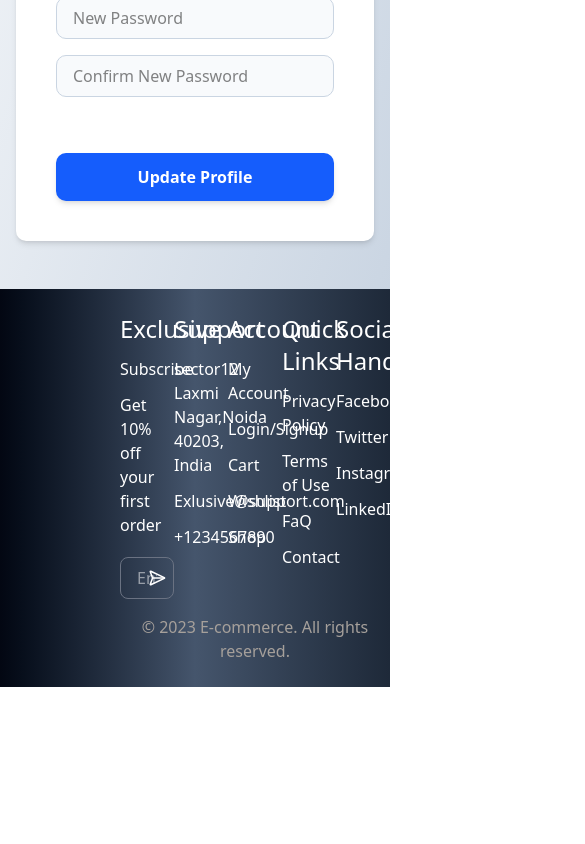
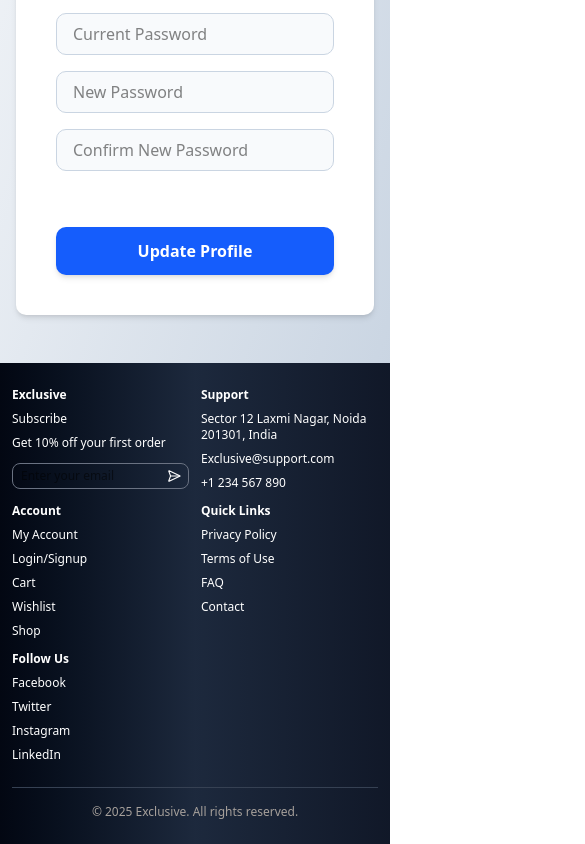
Before and after one commit to imshubhamgiri/E-commerce, a React (Vite) app in the folder client/: page /user/profile in a window 390 px wide. Shown: the part 1070-1914 px from the top of the page, 585 px wide, since content can reach past the window. Before the commit the page ends 1757 px from the top, so only its background shows below. Built offline with nearby package versions, Linux system fonts and the light colour scheme.

Commit message:
worked on responsiveness

```diff
--- a/client/src/components/Login.jsx
+++ b/client/src/components/Login.jsx
@@ -15,8 +15,8 @@
 
 
   return (
-    <div className='grid grid-cols-2 min-h-[70vh] my-10'>
-      <div className='right h-full overflow-hidden'>
+    <div className='md:grid md:grid-cols-2 md:min-h-[70vh] my-10'>
+      <div className='right hidden md:block h-full overflow-hidden'>
         <img
           src="https://images.unsplash.com/photo-1523275335684-37898b6baf30?ixlib=rb-4.0.3&ixid=M3wxMjA3fDB8MHxzZWFyY2h8Mnx8bG9naW58ZW58MHx8MHx8fDA%3D&w=1000&q=80"
           alt="login image"
@@ -24,7 +24,7 @@
         />
       </div>
       <div className='flex items-center justify-center w-full '>
-        <div className='flex flex-col w-1/2 items-start'>
+        <div className='flex flex-col md:w-1/2 items-start'>
             <div className='mb-8'>
         <h2 className='text-3xl font-semibold mb-2'>Log in to Exclusive</h2>
         <p className='font-light'>Access to premium content awaits you.</p>
--- a/client/src/components/Navbar2.jsx
+++ b/client/src/components/Navbar2.jsx
@@ -7,11 +7,12 @@
   const { cartItems } = useCart();
 
   return (
-    <div className='px-12 pt-8 pb-4 border-b'>
-        <div className='flex  justify-around items-center'>
-            <div>
+    <div className='lg:px-12 pt-8 pb-4 border-b'>
+        <div className='flex gap-4 flex-col md:flex-row justify-between items-center'>
+            <div className=''>
             <h2 className='text-3xl font-medium '>Exclusive</h2>
             </div>
+            <div></div>
             <div >
                 <ul className='flex gap-10'>
                     <li>
--- a/client/src/components/Promotion.jsx
+++ b/client/src/components/Promotion.jsx
@@ -19,16 +19,16 @@
 
   return (
     <>
-    <div className='top bg-black flex justify-center  w-full sticky top-0 z-50 px-5 py-2'>
+    <div className='top bg-black flex justify-center  w-full sticky top-0 z-50 md:px-5 py-2'>
       <div className='main w-full flex justify-center'>
-        <p className='text-stone-100'>
+        <p className='text-stone-100 font-thin md:text-lg text-sm'>
             Hallowin sale For up to 50% off! Use Code "HALLOWIN50"
             <NavLink to="/product" className='underline ml-2 transition-transform inline-block font-semibold hover:scale-110 text-white'>
               Shop Now
             </NavLink>
         </p>
       </div>
-      <div className='relative mr-14'>
+      <div className='relative mr:5 md:mr-14'>
         <button
          onBlur={handleBlur}
          onClick={()=> seteToH(!eToH)}
--- a/client/src/components/common/Timestamp.jsx
+++ b/client/src/components/common/Timestamp.jsx
@@ -61,7 +61,7 @@
 
     // 4. Minimal Render Output
     return (
-        <div className="text-sm font-mono px-3 text-gray-800   border-gray-300 rounded-lg bg-white shadow-sm">
+        <div className="text-sm font-mono md:px-3 text-gray-800   border-gray-300 rounded-lg bg-white shadow-sm">
             {isFinished ? (
                 <span className="text-red-600 font-bold">Countdown Complete!</span>
             ) : (
--- a/client/src/components/layout/Footer.jsx
+++ b/client/src/components/layout/Footer.jsx
@@ -1,74 +1,70 @@
-import { Facebook, SendHorizontal } from 'lucide-react'
+import { SendHorizontal } from 'lucide-react'
 import React from 'react'
 import { Link } from 'react-router-dom'
 
 const Footer = () => {
   return (
-    <footer className='bg-linear-to-r from-gray-950 via-slate-600 pl-30 to-gray-800 text-stone-400 py-6 w-full'>
-      <div className='container  m-auto  grid grid-cols-5 mb-4'>
-          {/* <p className='text-sm'>Follow us on social media:</p>
-          <div className='flex flex-col gap-4 ml-4'>
-            <a href="#" className='hover:text-white'>Facebook</a>
-            <a href="#" className='hover:text-white'>Twitter</a>
-            <a href="#" className='hover:text-white'>Instagram</a>
-          </div> */}
+    <footer className='bg-linear-to-r from-gray-950 via-slate-800 to-gray-900 text-stone-400 py-6 w-full'>
+      <div className='container m-auto px-3 lg:px-8'>
+        <div className='grid grid-cols-2 sm:grid-cols-2 justify-center  md:grid-cols-5 gap-3 sm:gap-6 mb-6'>
 
-          <div className='flex gap-3 flex-col text-white'>
-            <h2 className='text-2xl hover:underline cursor-pointer'>Exclusive</h2>
-            <p className='hover:underline cursor-pointer'>Subscribe</p>
-            <p className='hover:underline cursor-pointer'>Get 10% off your first order</p>
-           <div className='flex relative w-fit items-center mt-2'>
-             <input type="email" placeholder='Enter your email' className='py-2 px-4 outline-none border w-full border-gray-500 rounded-md'/>
-             <SendHorizontal size={18} className=' mr-1 cursor-pointer absolute right-1' />
-           </div>
+          {/* Exclusive */}
+          <div className='flex gap-2 flex-col text-white'>
+            <h2 className='text-xs sm:text-lg lg:text-2xl font-bold hover:underline cursor-pointer'>Exclusive</h2>
+            <p className='text-xs hover:underline cursor-pointer'>Subscribe</p>
+            <p className='text-xs'>Get 10% off your first order</p>
+            <div className='flex relative w-full items-center mt-1'>
+              <input
+                type="email"
+                placeholder='Enter your email'
+                className='py-1 px-2 outline-none border w-full border-gray-500 rounded-md text-xs text-black'
+              />
+              <SendHorizontal size={14} className='mr-1 cursor-pointer absolute right-1' />
+            </div>
           </div>
 
-          <div className='flex gap-3 flex-col text-white'>
-            <h2 className='text-2xl'>Support</h2>
-
-            <p className=' pr-28 text-md'>sector12 Laxmi Nagar,Noida 40203, India</p>
-            <p className='text-md'>Exlusive@support.com</p>
-            <p className='text-md'>+1234567890</p>
+          {/* Support */}
+          <div className='flex gap-2 flex-col text-white'>
+            <h2 className='text-xs sm:text-lg lg:text-2xl font-bold'>Support</h2>
+            <p className='text-xs'>Sector 12 Laxmi Nagar, Noida 201301, India</p>
+            <p className='text-xs break-all'>Exclusive@support.com</p>
+            <p className='text-xs'>+1 234 567 890</p>
           </div>
 
-          <div className='flex gap-3 flex-col text-white'>
-            <h2 className='text-2xl hover:underline cursor-pointer'>Account</h2>
-
-            <Link to="/account" className=' pr-28 text-md hover:underline cursor-pointer'>My Account</Link>
-            <Link to="/Login" className=' pr-28 text-md hover:underline cursor-pointer'>Login/Signup</Link>
-            <Link to="/cart" className=' pr-28 text-md hover:underline cursor-pointer'>Cart</Link>
-            <Link to="/wishlist" className=' pr-28 text-md hover:underline cursor-pointer'>Wishlist</Link>
-            <Link to="/product" className=' pr-28 text-md hover:underline cursor-pointer'>Shop</Link>
+          {/* Account */}
+          <div className='flex gap-2 flex-col text-white'>
+            <h2 className='text-xs sm:text-lg lg:text-2xl font-bold hover:underline cursor-pointer'>Account</h2>
+            <Link to="/account" className='text-xs hover:underline cursor-pointer'>My Account</Link>
+            <Link to="/login" className='text-xs hover:underline cursor-pointer'>Login/Signup</Link>
+            <Link to="/cart" className='text-xs hover:underline cursor-pointer'>Cart</Link>
+            <Link to="/wishlist" className='text-xs hover:underline cursor-pointer'>Wishlist</Link>
+            <Link to="/product" className='text-xs hover:underline cursor-pointer'>Shop</Link>
           </div>
 
-          <div className='flex gap-3 flex-col text-white'>
-            <h2 className='text-2xl hover:underline cursor-pointer'>Quick Links</h2>
-
-            <Link to="/account" className='  text-md hover:underline cursor-pointer'>Privacy Policy</Link>
-            <Link to="/Login" className='  text-md hover:underline cursor-pointer'>Terms of Use</Link>
-            <Link to="/cart" className='  text-md hover:underline cursor-pointer'>FaQ</Link>
-            <Link to="/wishlist" className='  text-md hover:underline cursor-pointer'>Contact</Link>
+          {/* Quick Links */}
+          <div className='flex gap-2 flex-col text-white'>
+            <h2 className='text-xs sm:text-lg lg:text-2xl font-bold hover:underline cursor-pointer'>Quick Links</h2>
+            <Link to="#" className='text-xs hover:underline cursor-pointer'>Privacy Policy</Link>
+            <Link to="#" className='text-xs hover:underline cursor-pointer'>Terms of Use</Link>
+            <Link to="#" className='text-xs hover:underline cursor-pointer'>FAQ</Link>
+            <Link to="#" className='text-xs hover:underline cursor-pointer'>Contact</Link>
           </div>
 
-          <div className='flex gap-3 flex-col text-white'>
-            <h2 className='text-2xl hover:underline cursor-pointer'>Social Handles</h2>
-
-            <Link to="/account" className='  text-md hover:underline cursor-pointer'> Facebook</Link>
-            <Link to="/Login" className='  text-md hover:underline cursor-pointer'> Twitter</Link>
-            <Link to="/cart" className='  text-md hover:underline cursor-pointer'> Instagram</Link>
-            <Link to="/wishlist" className='  text-md hover:underline cursor-pointer'> LinkedIn</Link>
+          {/* Social Handles */}
+          <div className='flex gap-2 flex-col text-white'>
+            <h2 className='text-xs sm:text-lg lg:text-2xl font-bold hover:underline cursor-pointer'>Follow Us</h2>
+            <Link to="#" className='text-xs hover:underline cursor-pointer'>Facebook</Link>
+            <Link to="#" className='text-xs hover:underline cursor-pointer'>Twitter</Link>
+            <Link to="#" className='text-xs hover:underline cursor-pointer'>Instagram</Link>
+            <Link to="#" className='text-xs hover:underline cursor-pointer'>LinkedIn</Link>
           </div>
-
-
-
 
         </div>
 
-
-
-      {/* Copyright */}
-      <div className='container mx-auto text-center'>
-        <p className='hover:underline cursor-pointer'>&copy; 2023 E-commerce. All rights reserved.</p>
+        {/* Copyright */}
+        <div className='border-t border-gray-700 pt-4'>
+          <p className='text-xs text-center hover:underline cursor-pointer'>&copy; 2025 Exclusive. All rights reserved.</p>
+        </div>
       </div>
     </footer>
   )
--- a/client/src/pages/Product.jsx
+++ b/client/src/pages/Product.jsx
@@ -56,13 +56,13 @@
           </div>}
         </div>
       </div>
-      <div className='grid grid-cols-4 gap-4'>
+      <div className='grid grid-cols-2 lg:grid-cols-4 gap-4'>
         {filteredProducts.map(product => (
           <div key={product.id} className='border p-4'>
             <Link to={`/product/${product.id}`}>
-              <img src={product.image} alt={product.name} className='w-full h-48 object-cover mb-2' />
+              <img src={product.image} alt={product.name} className='w-full h-36 md:h-48 object-cover mb-2' />
               <h3 className='text-lg font-semibold'>{product.name}</h3>
-              <p className='text-gray-600'>{product.description}</p>
+              <p className='text-gray-600 hidden md:block'>{product.description}</p>
               <p className='text-xl font-bold'>₹{product.price } {product.originalPrice && <span className='line-through text-gray-500'>₹{product.originalPrice}</span>}</p>
             </Link>
           </div>
```
Also changed, not shown: client/src/components/Main.jsx (+15 -15 lines), client/src/components/Products/Productbanner.jsx (+4 -4 lines).
